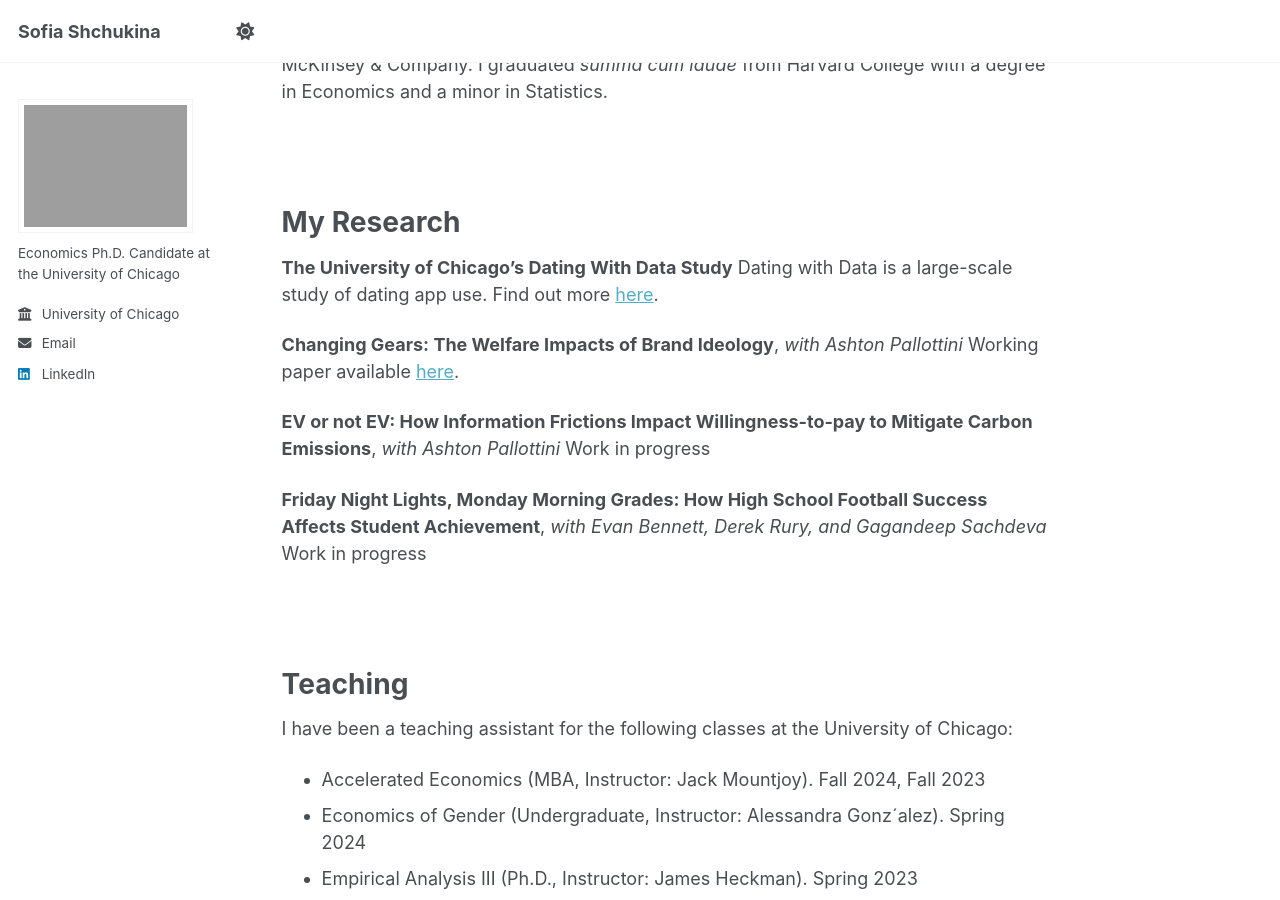
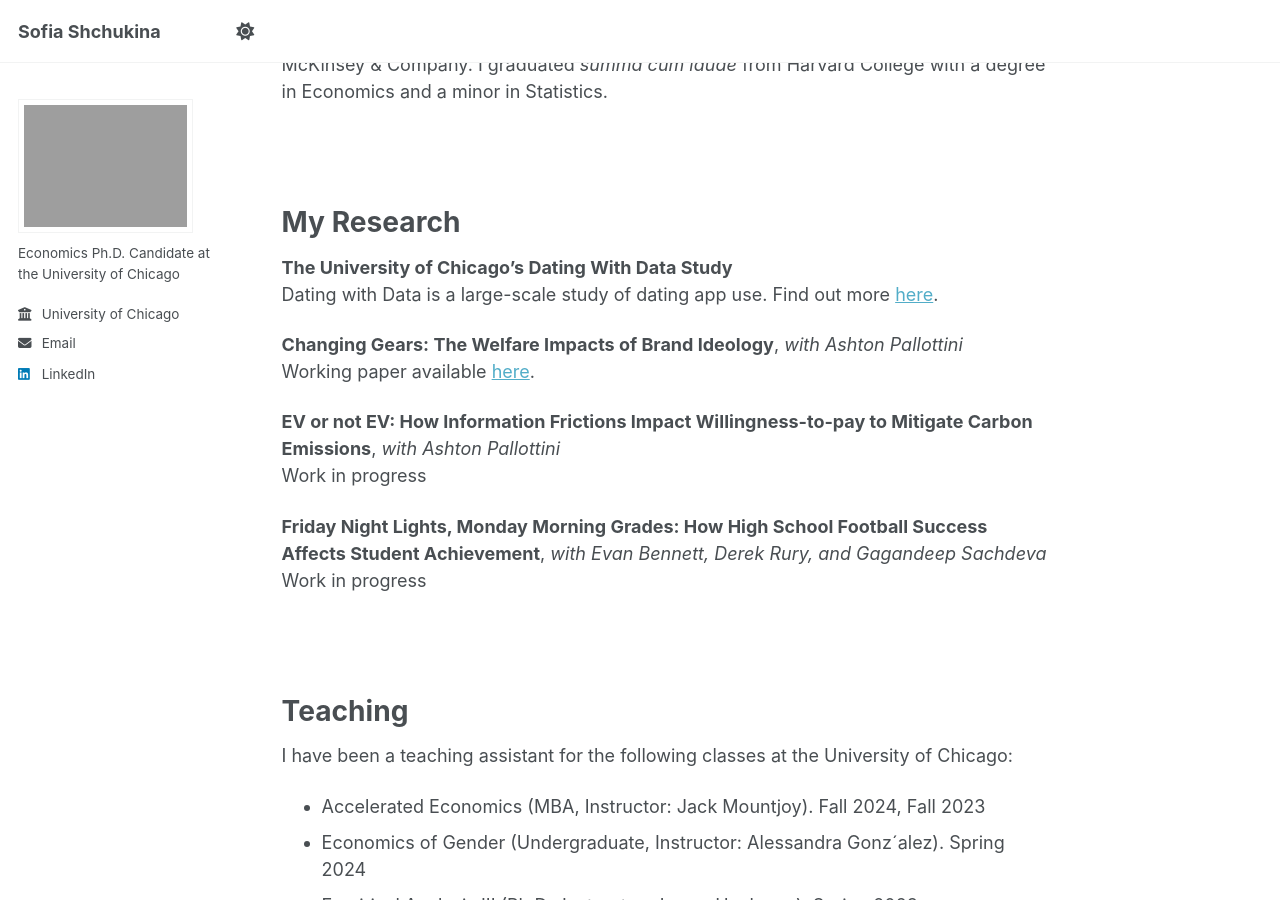
Before and after one commit to sofiashch/sofiashch.github.io, a Jekyll site: the page built from _pages/about.md, in a window 1280 px wide and 900 px high, scrolled down 423 px. Built offline with Jekyll 4.4.1, drawn with Linux system fonts in a browser that asks for light colours; a script that is not in the unit is left out.

Commit message:
Update about.md

```diff
--- a/_pages/about.md
+++ b/_pages/about.md
@@ -24,16 +24,17 @@
 
 My Research
 ======
-**The University of Chicago's Dating With Data Study**
+**The University of Chicago's Dating With Data Study** <br>
 Dating with Data is a large-scale study of dating app use. Find out more [here](https://datingwithdata.com/).
 
 **Changing Gears: The Welfare Impacts of Brand Ideology**, _with Ashton Pallottini_
+<br>
 Working paper available [here](https://papers.ssrn.com/sol3/papers.cfm?abstract_id=5683384).
 
-**EV or not EV: How Information Frictions Impact Willingness-to-pay to Mitigate Carbon Emissions**, _with Ashton Pallottini_
+**EV or not EV: How Information Frictions Impact Willingness-to-pay to Mitigate Carbon Emissions**, _with Ashton Pallottini_ <br>
 Work in progress
 
-**Friday Night Lights, Monday Morning Grades: How High School Football Success Affects Student Achievement**, _with Evan Bennett, Derek Rury, and Gagandeep Sachdeva_
+**Friday Night Lights, Monday Morning Grades: How High School Football Success Affects Student Achievement**, _with Evan Bennett, Derek Rury, and Gagandeep Sachdeva_ <br>
 Work in progress
 
 <br>
```
